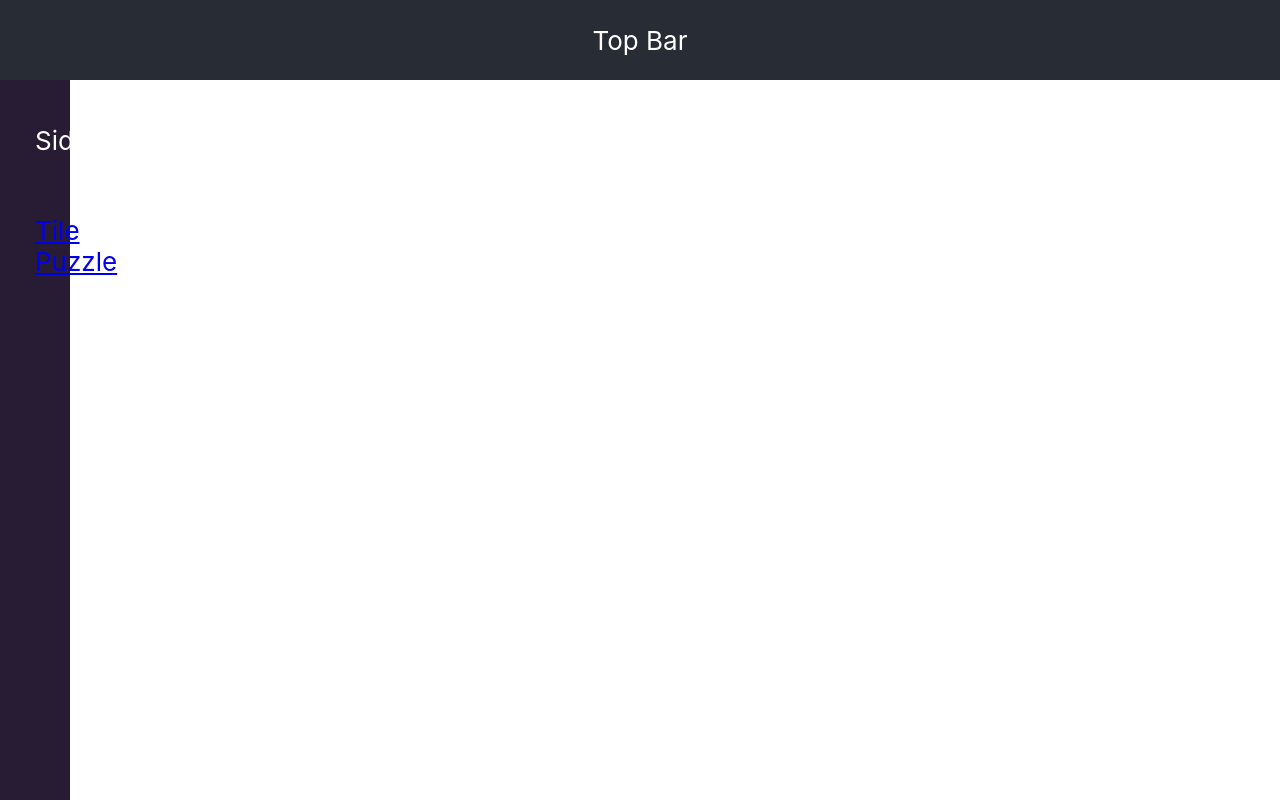
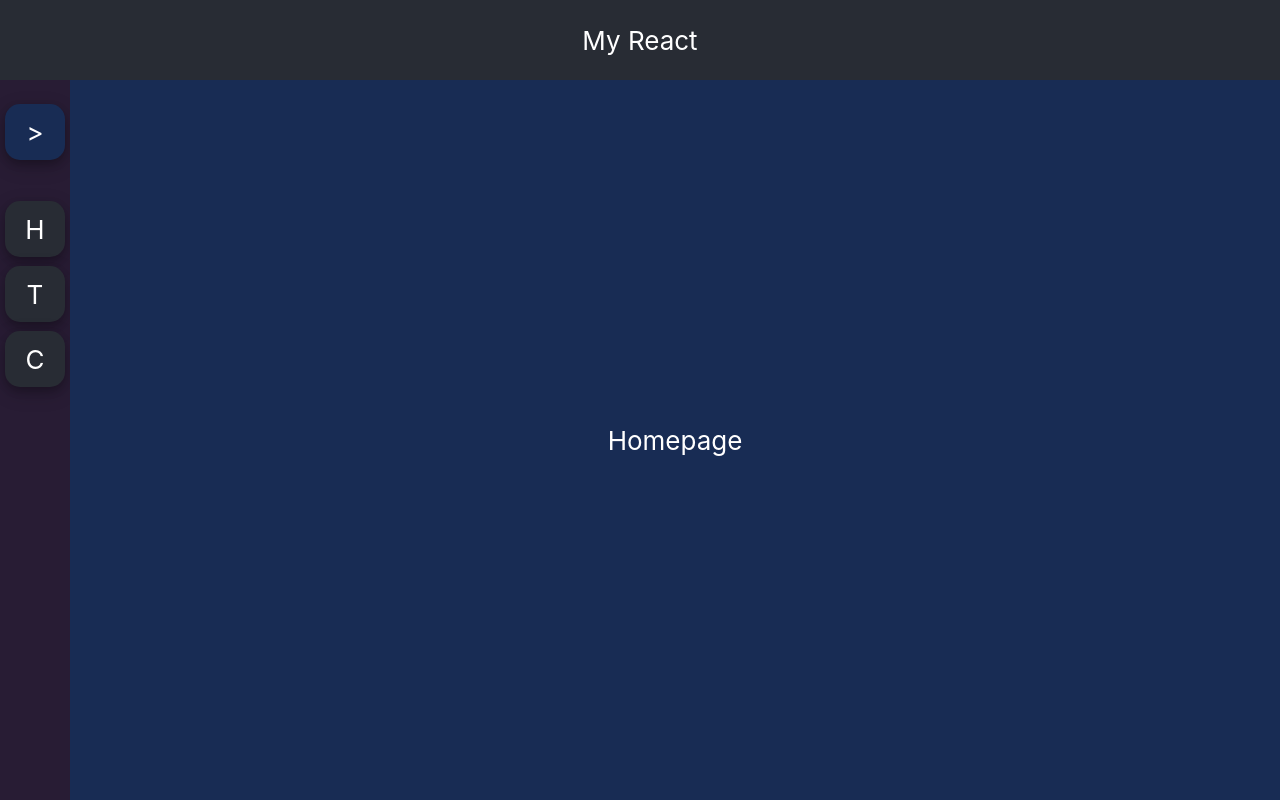
Before and after one commit to mbecker20/myreact-ts, a React (Create React App) app: page / in a window 1280 px wide. Built offline with nearby package versions, Linux system fonts and the light colour scheme.

Commit message:
app sidebar and routing working. also animations

```diff
--- a/src/App/App.tsx
+++ b/src/App/App.tsx
@@ -1,40 +1,80 @@
-import React, {useState} from 'react'
+import React, { useState } from 'react'
 import NavBar from './NavBar/main'
-import { TilePuzzle } from '../components/all'
+import SideBarButton from './NavBar/SideBarButton'
+import { TilePuzzle, ChessGame } from '../components/all'
 import { useSpring, animated } from 'react-spring'
-import { Router, Link } from '@reach/router'
+import { Router, navigate } from '@reach/router'
 import useStyles from './style'
 import colors from '../appColors'
+import Homepage from './Homepage'
 
+// set open / close menu size (in pixels)
 const closedWidth = 70
 const openWidth = 230
 
+// create an animated router component to use to show content
 const AnimatedRouter = animated(Router)
+
+// create a context to be passed
 
 function App(): JSX.Element {
   const [open, toggle] = useState(false);
 
   const classes = useStyles({ colors: colors})
 
-  const navProps = useSpring({ width: open ? openWidth : closedWidth })
   const contentSpring = useSpring({
-    width: open ? `calc(100vw - ${openWidth}px)` : `calc(100vw - ${closedWidth}px)`
+    width: open ? `calc(100vw - ${openWidth}px)` : `calc(100vw - ${closedWidth}px)`,
+    left: open ? openWidth : closedWidth,
   })
 
-  function onSideBarClick() {
+  function toggleOpen() {
     toggle(!open)
   }
 
   return (
     <div>
-      <NavBar classes={classes} navProps={navProps} onSideBarClick={onSideBarClick}>
-        <Link to='/tilepuzzle'>Tile Puzzle</Link>
+      <NavBar
+        isOpen={open}
+        toggleOpen={toggleOpen}
+        openWidth={openWidth}
+        closedWidth={closedWidth}
+        classes={classes}
+      >
+        <SideBarButton
+          isOpen={open}
+          openWidth={openWidth}
+          closedWidth={closedWidth}
+          openText='Home'
+          closedText='H'
+          onClick={() => {
+            navigate('/')
+          }}
+        />
+        <SideBarButton
+          isOpen={open}
+          openWidth={openWidth}
+          closedWidth={closedWidth}
+          openText='TilePuzzle'
+          closedText='T'
+          onClick={() => {
+            navigate('/tilepuzzle')
+          }}
+        />
+        <SideBarButton
+          isOpen={open}
+          openWidth={openWidth}
+          closedWidth={closedWidth}
+          openText='Chess'
+          closedText='C'
+          onClick={() => {
+            navigate('/chess')
+          }}
+        />
       </NavBar>
-      <AnimatedRouter className={classes.AppContent} style={{
-        left: navProps.width,
-        ...contentSpring
-      }}>
-        <TilePuzzle path='/tilepuzzle'/>
+      <AnimatedRouter className={classes.AppContent} style={contentSpring}>
+        <Homepage path='/' />
+        <TilePuzzle path='/tilepuzzle' />
+        <ChessGame path='/chess' />
       </AnimatedRouter>
     </div>
   )
--- /dev/null
+++ b/src/App/Homepage.tsx
@@ -0,0 +1,12 @@
+import React from 'react'
+import { RouteComponentProps } from '@reach/router'
+
+function Homepage(props: RouteComponentProps) {
+  return (
+    <div>
+      Homepage
+    </div>
+  )
+}
+
+export default Homepage
--- a/src/App/NavBar/SideBar.tsx
+++ b/src/App/NavBar/SideBar.tsx
@@ -1,29 +1,45 @@
 import React, { Children } from 'react';
-import { animated } from 'react-spring'
+import { useSpring, animated } from 'react-spring'
 import makeLayoutGrid from '../../components/Grid/main'
+import SideBarButton from './SideBarButton'
+import colors from '../../appColors';
 
 interface Classes {
   SideBar: any
 }
 
 interface Props {
+  isOpen: boolean,
+  toggleOpen: () => void,
+  openWidth: number,
+  closedWidth: number,
   classes: Classes,
-  navProps: object,
-  text: string,
-  onClick: () => void,
   children: any
 }
 
-const grid = makeLayoutGrid(0, 8, 1)
+const grid = makeLayoutGrid(5, 20, 1)
 
-function SideBar({ classes, navProps, onClick, children }: Props): JSX.Element {
+function SideBar({ isOpen, toggleOpen, openWidth, closedWidth, classes, children }: Props): JSX.Element {
+
+  const navSpring = useSpring({ width: isOpen ? openWidth : closedWidth })
+
   return (
-    <animated.div className={classes.SideBar} style={navProps} onClick={onClick}>
+    <animated.div className={classes.SideBar} style={navSpring}>
       <grid.Container>
-        <grid.Item gridPos={[0,0]}>SideBar</grid.Item>
+        <grid.Item gridPos={[0,0]}>
+          <SideBarButton
+            isOpen={isOpen}
+            openWidth={openWidth}
+            closedWidth={closedWidth}
+            openText='<'
+            closedText='>'
+            onClick={toggleOpen}
+            style={{ backgroundColor: colors.tertiary }}
+          />
+        </grid.Item>
         {Children.map(children, (child, index) => {
           return (
-            <grid.Item key={index} gridPos={[index+1,0]}>
+            <grid.Item key={index} gridPos={[2*index+3,0]}>
               {child}
             </grid.Item>
           )
--- /dev/null
+++ b/src/App/NavBar/SideBarButton.tsx
@@ -0,0 +1,59 @@
+import React from 'react'
+import Button from '../../components/Button/main'
+import { useSpring, animated } from 'react-spring'
+import colors from '../../appColors'
+
+interface BaseProps {
+	isOpen: boolean,
+	openWidth: number,
+	closedWidth: number,
+	openText: string,
+	closedText: string,
+	onClick: () => void,
+	style?: object,
+}
+
+interface BaseStyle {
+	height: string,
+	transform: string,
+	position: string,
+	backgroundColor: string,
+}
+
+const baseStyle: BaseStyle = {
+	height: '7vh',
+	position: 'absolute',
+	transform: 'translate(-50%, -50%)',
+	backgroundColor: colors.primary
+}
+
+interface BaseTextStyle {
+	position: string
+}
+
+const baseTextStyle: BaseTextStyle = {
+	position: 'absolute'
+}
+
+function SideBarButton({ isOpen, openWidth, closedWidth, openText, closedText, onClick, style }: BaseProps) {
+	const buttonSpring = useSpring({ width: isOpen ? openWidth - 10 : closedWidth - 10 })
+	const closedTextSpring = useSpring({
+		opacity: isOpen ? 0 : 1,
+		transform: isOpen ? 'scaleX(0)' : 'scaleX(1)',
+	})
+	const openTextSpring = useSpring({
+		opacity: isOpen ? 1 : 0,
+		transform: isOpen ? 'scaleX(1)' : 'scaleX(0)',
+	})
+
+	const baseStyleCopy = Object.assign({}, baseStyle)
+	const baseTextStyleCopy = Object.assign({}, baseTextStyle)
+	return (
+		<Button style={Object.assign(buttonSpring, Object.assign(baseStyleCopy, style))} onClick={onClick}>
+			<animated.text style={Object.assign(closedTextSpring, baseTextStyleCopy)}>{closedText}</animated.text>
+			<animated.text style={Object.assign(openTextSpring, baseTextStyleCopy)}>{openText}</animated.text>
+		</Button>
+	)
+}
+
+export default SideBarButton
--- a/src/App/NavBar/main.tsx
+++ b/src/App/NavBar/main.tsx
@@ -8,23 +8,26 @@ interface Classes {
 }
 
 interface Props {
+  isOpen: boolean,
+  toggleOpen: () => void,
+  openWidth: number,
+  closedWidth: number,
   classes: Classes,
-  navProps: object,
-  onSideBarClick: () => void,
   children: any
 }
 
-function NavBar({ classes, navProps, onSideBarClick, children }: Props): JSX.Element {
-  const topText = 'Top Bar'
-  const sideText = 'Side Bar'
+const topText = 'My React'
+
+function NavBar({ isOpen, toggleOpen, openWidth, closedWidth, classes, children }: Props): JSX.Element {
   return (
     <React.Fragment>
       <TopBar classes={classes} text={topText}/>
       <SideBar
+        isOpen={isOpen}
+        toggleOpen={toggleOpen}
+        openWidth={openWidth}
+        closedWidth={closedWidth}
         classes={classes}
-        navProps={navProps}
-        text={sideText}
-        onClick={onSideBarClick}
         children={children}
       />
     </React.Fragment>
--- a/src/App/style.ts
+++ b/src/App/style.ts
@@ -56,6 +56,10 @@ const useStyles = createUseStyles({
     width: '100%',
     height: '100%',
   },
+
+  NavButton: {
+
+  }
 })
 
 export default useStyles;
--- a/src/components/Button/main.tsx
+++ b/src/components/Button/main.tsx
@@ -10,7 +10,7 @@ const upFont = 'calc(10px + 2vmin)'
 const downFont = 'calc(8px + 2vmin)'
 
 interface Props {
-  style: object,
+  style?: object,
   onClick: () => void,
   children: any
 }
--- a/src/components/ChessGame/helpers.ts
+++ b/src/components/ChessGame/helpers.ts
@@ -41,6 +41,8 @@ function makeBoardGrid(): string[][] {
 export function makeChessBoard(): ChessBoard {
   return {
     boardGrid: makeBoardGrid(),
-    moveList: []
+    moveList: [],
+    whitePieces: [],
+    blackPieces: [],
   }
 }
--- a/src/components/ChessGame/main.tsx
+++ b/src/components/ChessGame/main.tsx
@@ -2,9 +2,10 @@ import React from 'react'
 import useStyles from './style'
 import Board from './Board'
 import { RouteComponentProps } from '@reach/router'
+import colors from '../../appColors'
 
 function ChessGame(props: RouteComponentProps) {
-  const classes = useStyles()
+  const classes = useStyles({ colors: colors})
   return (
     <div className={classes.Bounder}>
       <Board />
--- a/src/components/TilePuzzle/main.tsx
+++ b/src/components/TilePuzzle/main.tsx
@@ -24,8 +24,10 @@ function PuzzleGrid({ classes, setSolved }: PG) {
     moveToEmpty(tileGrid, tileIndex)
     if (isSolved(tileGrid)) {
       setSolved(true)
+      permaSolved = true
     } else {
       setSolved(false)
+      permaSolved = false
     }
     setState(numMoves + 1)
   }
@@ -44,20 +46,23 @@ function PuzzleGrid({ classes, setSolved }: PG) {
 }
 
 const boundingGrid = makeLayoutGrid(0, 7, 1)
+let permaSolved = false
 
 function TilePuzzle(props: RouteComponentProps) {
   const classes = useStyles({ colors: colors });
   const [shuffleCount, setShuffleCount] = useState(0)
-  const [solved, setSolved] = useState(false)
+  const [solved, setSolved] = useState(permaSolved)
 
   const solvedSpring = useSpring({
-    opacity: solved ? 1 : 0
+    opacity: solved ? 1 : 0,
+    transform: solved ? 'translate(-50%, -50%) scale(1)' : 'translate(-50%, -50%) scale(0)'
   })
 
   function innerShuffle() {
     shuffleTiles(tileGrid, 150)
     setShuffleCount(shuffleCount + 1)
     setSolved(false)
+    permaSolved = false
   }
 
   return (
```
